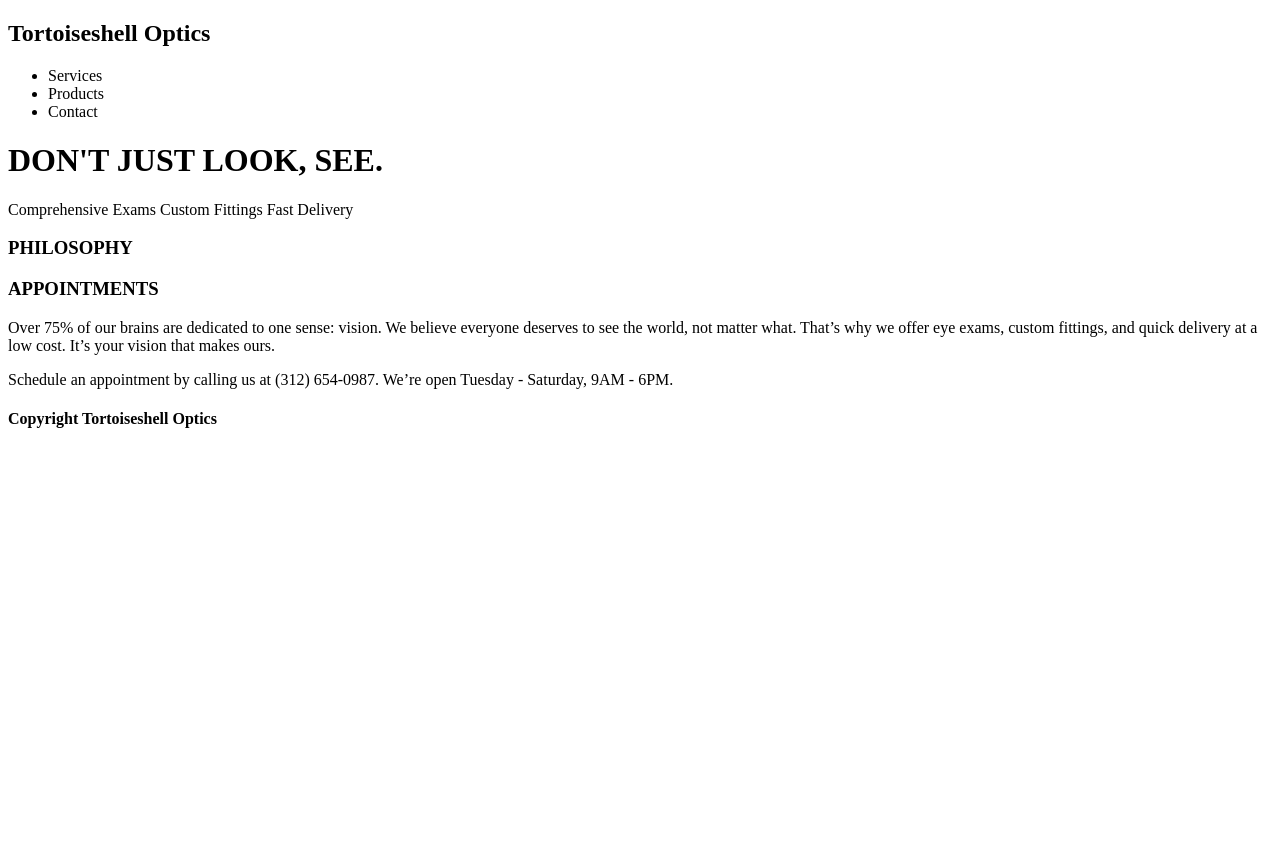
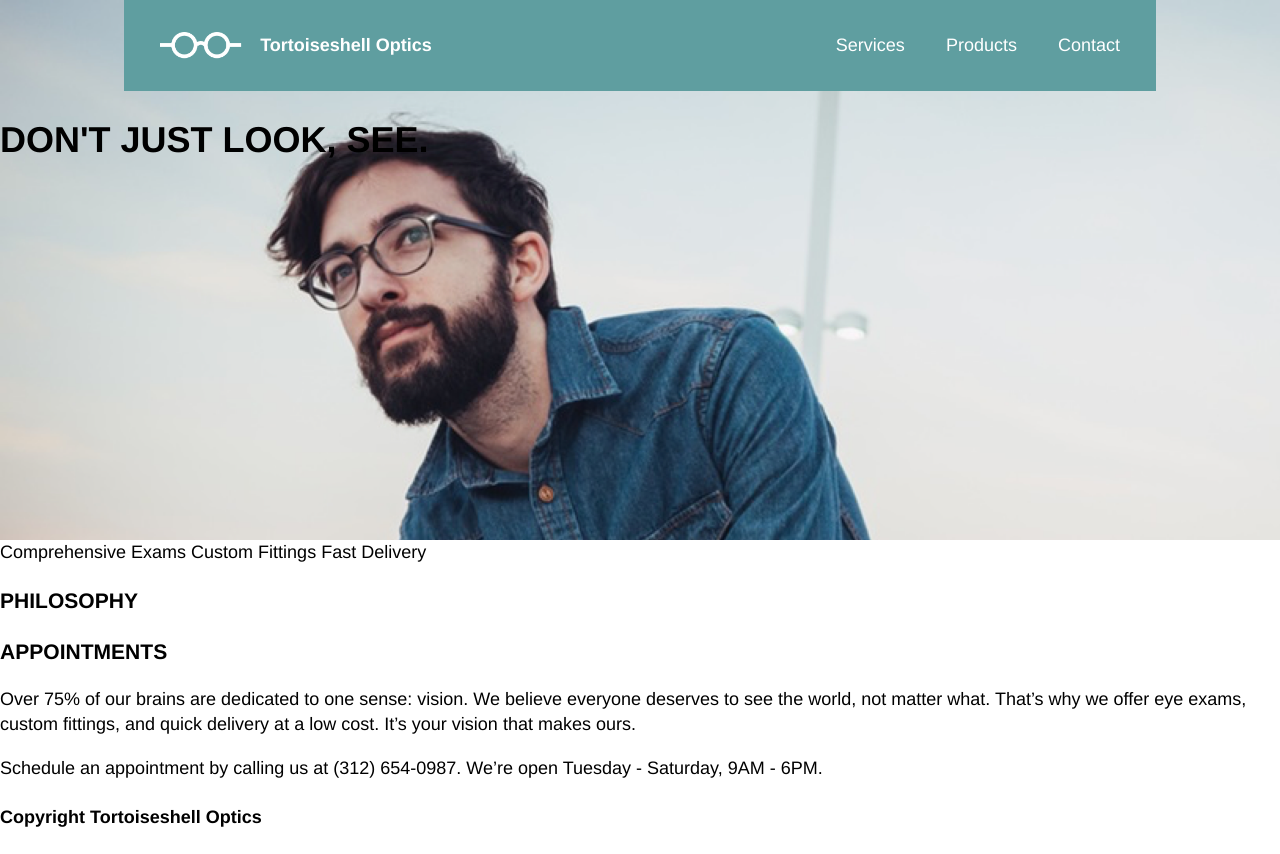
Before and after one commit to Khrystyna007/optics, a plain HTML site: page index.html in a window 1280 px wide. Before the commit the page ends 800 px from the top, so only its background shows below. Drawn offline with Linux system fonts and the light colour scheme.

Commit message:
header added

```diff
--- a/index.html
+++ b/index.html
@@ -7,31 +7,46 @@
     <meta name="viewport" content="width=device-width">
   </head>
   <body>
+
+    <!-- Header -->
+<div class="banner-container">
+
+  <header>
+
+    <img class="image-header" src="./resources/logo-white.png" alt="glasses">
     <h2>Tortoiseshell Optics</h2>
+
+    <nav>
       <ul>
         <li>Services</li>
         <li>Products</li>
         <li>Contact</li>
       </ul>
+  </nav>
+
+  </header>
+
+    <!-- Banner -->
+
   <h1>DON'T JUST LOOK, SEE.</h1>
+
+</div>
+  <!-- Services -->
+
 <span>Comprehensive Exams</span>
 <span>Custom Fittings</span>
 <span>Fast Delivery</span>
+
+  <!-- About Us -->
+
 <h3>PHILOSOPHY</h3>
 <h3>APPOINTMENTS</h3>
 <p>Over 75% of our brains are dedicated to one sense: vision. We believe everyone deserves to see the world, not matter what. That’s why we offer eye exams, custom fittings, and quick delivery at a low cost. It’s your vision that makes ours.</p>
 <p>Schedule an appointment by calling us at (312) 654-0987. We’re open Tuesday - Saturday, 9AM - 6PM.</p>
+
+  <!-- Footer -->
+
 <h4>Copyright Tortoiseshell Optics</h4>
-
-
-
-
-
-
-
-
-
-
 
 
 
--- a/resources/style.css
+++ b/resources/style.css
@@ -0,0 +1,54 @@
+/* Universal Styles */
+html{
+  font-size: 18px;
+  line-height: 1.4;
+  font-family: Helvetica;
+}
+body{
+  margin: 0;
+}
+
+/* Header */
+
+ul{
+  list-style-type: none;
+  display: inline;
+  padding-left: 0;
+}
+
+header{
+  background-color: cadetblue;
+  width: 960px;
+  margin: 0 auto;
+  display: flex;
+  align-items: center;
+  padding: 1rem 2rem;
+}
+
+.image-header, h2, li{
+  display: inline;
+}
+.header-container{
+
+}
+.image-header{
+  height: 1.5em;
+  padding-right: 1rem;
+}
+h2, ul{
+  font-size: 1em;
+  color: white;
+}
+h2{
+  flex-grow: 1;
+}
+li{
+  padding-left: 2rem;
+}
+/* Banner */
+.banner-container{
+  background-image: url("./glasses-bg.png");
+  background-repeat: no-repeat;
+  background-size: cover;
+  height: 30rem;
+}
```
Lines whose indentation alone changed are shown as unchanged.
